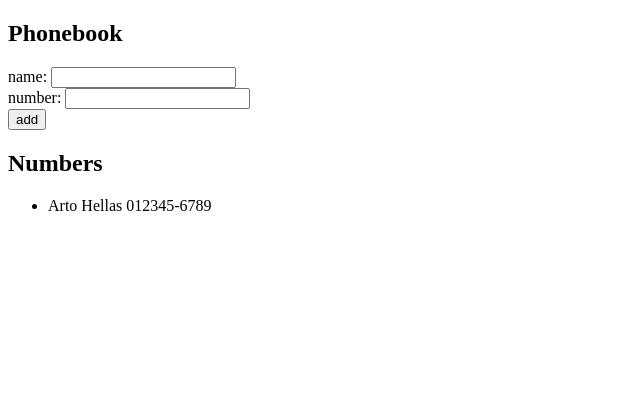
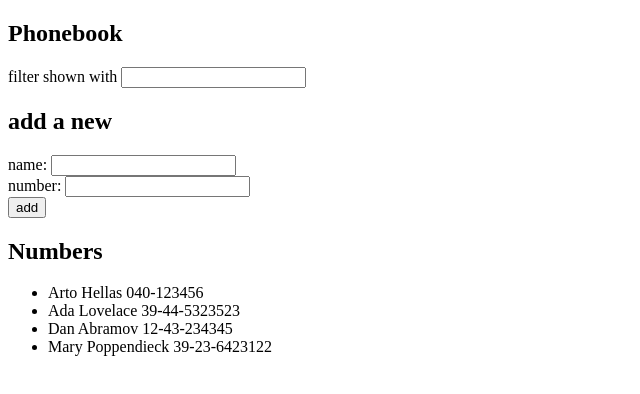
Before and after one commit to matiagustinsimon/fullstackopen, a React (Vite) app in the folder part2/: page / in a window 1280 px wide. Shown: the top 394 px of the page, without its empty margins (0-640 px from the left). Built offline with nearby package versions, Linux system fonts and the light colour scheme.

Commit message:
feat: Complete exercise 2.9 (filter)

```diff
--- a/part2/src/App.jsx
+++ b/part2/src/App.jsx
@@ -4,20 +4,24 @@ const Person = ({name, phone}) => <li>{name} {phone}</li>
 
 const App = () => {
     const [persons, setPersons] = useState([
-        {
-            name: 'Arto Hellas',
-            phone: '012345-6789'
-        }
+        {name: 'Arto Hellas', phone: '040-123456', id: 1},
+        {name: 'Ada Lovelace', phone: '39-44-5323523', id: 2},
+        {name: 'Dan Abramov', phone: '12-43-234345', id: 3},
+        {name: 'Mary Poppendieck', phone: '39-23-6423122', id: 4}
     ])
     const [newName, setNewName] = useState('')
     const [newPhone, setNewPhone] = useState('')
+    const [search, setSearch] = useState('')
 
-    const handleNameChange = event => {
-        setNewName(event.target.value)
-    }
-    const handlePhoneChange = event => {
-        setNewPhone(event.target.value)
-    }
+    const personsToShow = search === ''
+        ? persons
+        : persons.filter(person =>
+            person.name.toLowerCase().includes(search.toLowerCase())
+        )
+
+    const handleNameChange = event => setNewName(event.target.value)
+    const handlePhoneChange = event => setNewPhone(event.target.value)
+    const handleSearchChange = event => setSearch(event.target.value)
 
     const addPerson = event => {
         event.preventDefault()
@@ -27,7 +31,8 @@ const App = () => {
         }
         const newPersonObject = {
             name: newName.trim(),
-            phone: newPhone.trim()
+            phone: newPhone.trim(),
+            id: persons.length + 1
         }
         setPersons(persons.concat(newPersonObject))
         setNewName('')
@@ -37,6 +42,8 @@ const App = () => {
     return (
         <div>
             <h2>Phonebook</h2>
+            filter shown with <input value={search} onChange={handleSearchChange}/>
+            <h2>add a new</h2>
             <form onSubmit={addPerson}>
                 <div>name: <input value={newName} onChange={handleNameChange}/></div>
                 <div>number: <input value={newPhone} onChange={handlePhoneChange}/></div>
@@ -46,7 +53,7 @@ const App = () => {
             </form>
             <h2>Numbers</h2>
             <ul>
-                {persons.map((person) => <Person key={person.name} name={person.name} phone={person.phone}/>)}
+                {personsToShow.map(person => <Person key={person.id} name={person.name} phone={person.phone}/>)}
             </ul>
         </div>
     )
```
